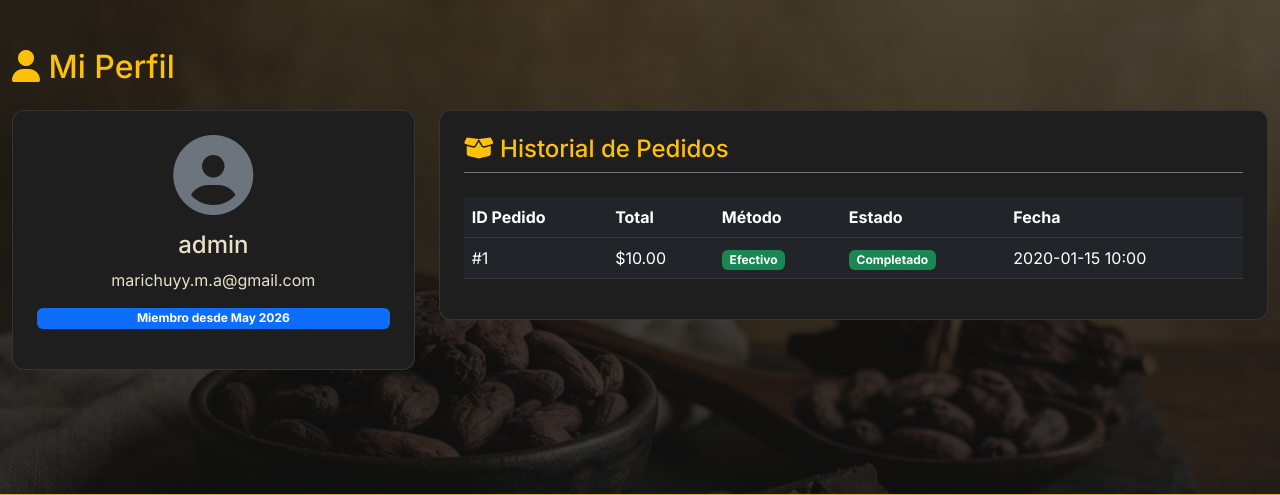
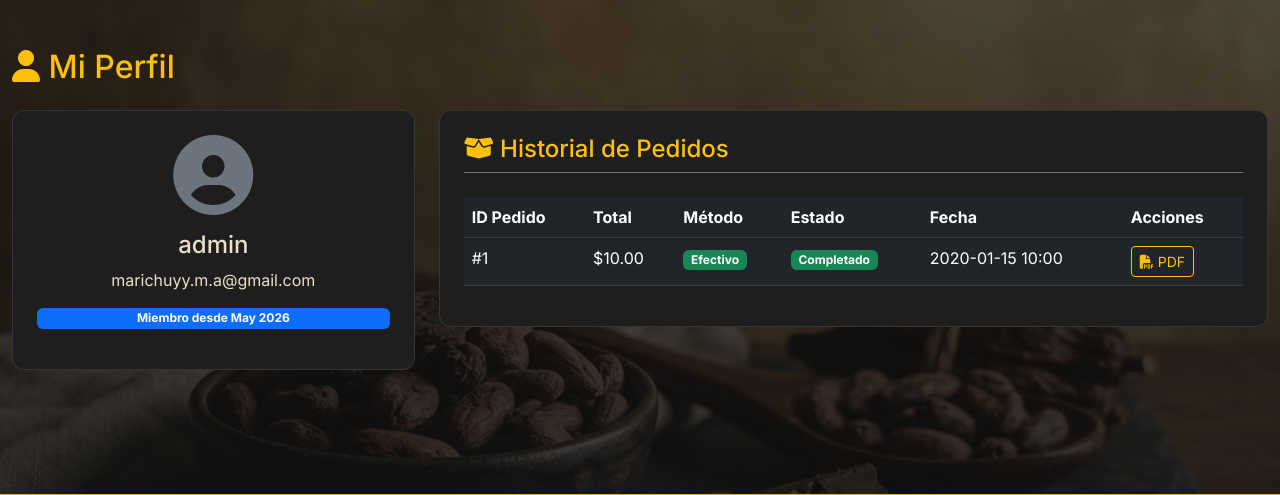
Before and after one commit to sierrasanabriajohinerstiven-max/Repositorio-ADSO, a Flask app: page /profile in a window 1280 px wide. Shown: the part 104-599 px from the top of the page. Run offline with Flask 3, Linux system fonts and the light colour scheme; a user stored in the database is signed in; tables that the repository leaves empty hold one stand-in row (values such as "Sample post").

Commit message:
Update PDF receipt with new photo-realistic template and add download button

```diff
--- a/app/templates/main/profile.html
+++ b/app/templates/main/profile.html
@@ -23,6 +23,7 @@
                             <th>Método</th>
                             <th>Estado</th>
                             <th>Fecha</th>
+                            <th>Acciones</th>
                         </tr>
                     </thead>
                     <tbody>
@@ -47,9 +48,14 @@
                                 {% endif %}
                             </td>
                             <td>{{ order.created_at|format_datetime }}</td>
+                            <td>
+                                <a href="{{ url_for('main.download_receipt', order_id=order.id) }}" class="btn btn-sm btn-outline-warning" title="Descargar Recibo">
+                                    <i class="fa-solid fa-file-pdf"></i> PDF
+                                </a>
+                            </td>
                         </tr>
                         {% else %}
-                        <tr><td colspan="5" class="text-center text-bone">Aún no has realizado ningún pedido.</td></tr>
+                        <tr><td colspan="6" class="text-center text-bone">Aún no has realizado ningún pedido.</td></tr>
                         {% endfor %}
                     </tbody>
                 </table>
--- a/app/utils/pdf_generator.py
+++ b/app/utils/pdf_generator.py
@@ -20,6 +20,11 @@ def generate_receipt(order, cart_items):
     # 1. Fondo de la página
     c.setFillColor(bg_color)
     c.rect(0, 0, width, height, fill=1, stroke=0)
+
+    bg_path = os.path.join(os.path.abspath(os.path.dirname(__file__)), '..', 'static', 'img', 'plantilla_recibo.png')
+    if os.path.exists(bg_path):
+        c.drawImage(bg_path, 0, 0, width=width, height=height, preserveAspectRatio=False)
+
 
     # 2. LOGO / TÍTULO PRINCIPAL
     c.setFillColor(dark_brown)
```
Also changed, not shown: app/static/img/plantilla_recibo.png (added).
